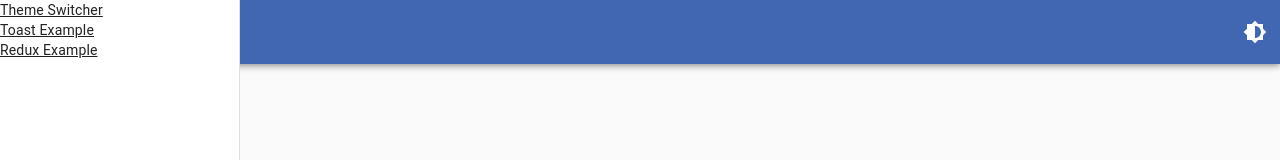
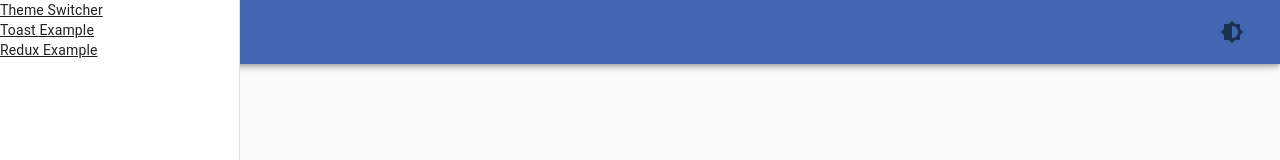
Before and after one commit to Luis-Hermida/react-template-project, a React (Create React App) app in the folder client/: page / in a window 1280 px wide. Shown: the top 160 px of the page. Built offline with nearby package versions, Linux system fonts and the light colour scheme.

Commit message:
Added configuration to tsconfig.json and replaced all regular functions to arrow ones

```diff
--- a/client/src/App.tsx
+++ b/client/src/App.tsx
@@ -6,14 +6,12 @@ import Hidden from '@material-ui/core/Hidden';
 import IconButton from '@material-ui/core/IconButton';
 import MenuIcon from '@material-ui/icons/Menu';
 import { makeStyles } from '@material-ui/core/styles';
-import { Button } from '@material-ui/core';
 import { ThemeContext } from './template_features/ThemeProvider';
 import Router from './template_features/Router';
 import { useTheme } from '@material-ui/core/styles';
 import { routes } from './template_features/Routes';
-
+import ThemeToggler from './template_features/components/ThemeToggler';
 import './App.css';
-import ThemeToggler from './template_features/components/ThemeToggler';
 
 const drawerWidth = '240px';
 const useStyles = makeStyles((theme) => ({
@@ -49,7 +47,7 @@ const useStyles = makeStyles((theme) => ({
     },
   },
   headerSection: {
-    marginLeft: 24,
+    margin: '0 24px',
     display: 'flex',
     flexDirection: 'row',
     justifyContent: 'space-between',
--- a/client/src/template_features/ReduxThunkExample.tsx
+++ b/client/src/template_features/ReduxThunkExample.tsx
@@ -1,9 +1,9 @@
-function ReduxThunkExample() {
+const ReduxThunkExample = () => {
   return (
     <div>
       <h1>Test</h1>
     </div>
   );
-}
+};
 
 export default ReduxThunkExample;
--- a/client/src/template_features/Router.tsx
+++ b/client/src/template_features/Router.tsx
@@ -24,8 +24,8 @@ const AnimatedSwitch = withRouter(({ location }) => (
   </SwitchTransition>
 ));
 
-function Router() {
+const Router = () => {
   return <AnimatedSwitch />;
-}
+};
 
 export default Router;
--- a/client/src/template_features/ToastProvider.tsx
+++ b/client/src/template_features/ToastProvider.tsx
@@ -1,9 +1,9 @@
-function ToastProvider() {
+const ToastProvider = () => {
   return (
     <div>
       <h1>Test</h1>
     </div>
   );
-}
+};
 
 export default ToastProvider;
--- a/client/src/template_features/components/ThemeToggler.tsx
+++ b/client/src/template_features/components/ThemeToggler.tsx
@@ -1,6 +1,6 @@
 import { FC, Fragment } from 'react';
 import { ThemeNames } from '../themes/base';
-import { makeStyles } from '@material-ui/core';
+import { IconButton } from '@material-ui/core';
 import Brightness5Icon from '@material-ui/icons/Brightness5';
 import Brightness6Icon from '@material-ui/icons/Brightness6';
 
@@ -9,20 +9,7 @@ interface ThemeTogglerProps {
   setThemeName: (themeName: string) => void;
 }
 
-const useStyles = makeStyles((theme) => ({
-  button: {
-    width: 50,
-    display: 'flex',
-    justifyContent: 'center',
-    padding: 4,
-    borderRadius: 4,
-    cursor: 'pointer',
-  },
-}));
-
 const ThemeToggler: FC<ThemeTogglerProps> = ({ themeName, setThemeName }) => {
-  const classes = useStyles();
-
   const isLightTheme = (currentThemeName: string) => {
     if (currentThemeName === ThemeNames.lightTheme) {
       return true;
@@ -32,14 +19,13 @@ const ThemeToggler: FC<ThemeTogglerProps> = ({ themeName, setThemeName }) => {
 
   return (
     <Fragment>
-      <div
-        className={classes.button}
+      <IconButton
         onClick={() => {
           setThemeName(isLightTheme(themeName) ? ThemeNames.darkTheme : ThemeNames.lightTheme);
         }}
       >
         {isLightTheme(themeName) ? <Brightness6Icon /> : <Brightness5Icon />}
-      </div>
+      </IconButton>
     </Fragment>
   );
 };
--- a/client/src/template_features/themes/dark.ts
+++ b/client/src/template_features/themes/dark.ts
@@ -4,7 +4,7 @@ export const darkTheme = createMuiTheme({
   palette: {
     type: 'dark',
     primary: {
-      main: '#333fff',
+      main: '#4167B2',
     },
   },
 });
--- a/client/src/template_features/views/ReduxStateExample.tsx
+++ b/client/src/template_features/views/ReduxStateExample.tsx
@@ -1,11 +1,9 @@
-import React from "react";
-
-function ReduxStateExample() {
+const ReduxStateExample = () => {
   return (
     <div>
       <h1>Redux State Example</h1>
     </div>
   );
-}
+};
 
 export default ReduxStateExample;
--- a/client/src/template_features/views/ThemeSwitcher.tsx
+++ b/client/src/template_features/views/ThemeSwitcher.tsx
@@ -4,18 +4,19 @@ import { Button } from '@material-ui/core';
 import { ThemeNames } from '../themes/base';
 import ThemeToggler from '../components/ThemeToggler';
 
-function ThemeSwitcher() {
+const ThemeSwitcher = () => {
   const { themeName, setThemeName } = useContext(ThemeContext);
 
   return (
     <div style={{ maxWidth: 600 }}>
+      <div>
         <h1>Theme Switcher</h1>
         <p>
           To create a theme first you will have to create it under the themes folder using
           createMuiTheme and then add it to themeMap under ./themes/base.ts for the ThemeProvider to
           know which theme to load.
         </p>
-      <hr />
+      </div>
       <div>
         <h2>Usage of Theme Provider</h2>
         <p>
@@ -37,7 +38,7 @@ function ThemeSwitcher() {
           Dark
         </Button>
       </div>
-      <br />
+      <div>
         <h2>Custom Toggler Component</h2>
         <p>
           The way the providers give us the theme information and the function to change them let us
@@ -45,7 +46,8 @@ function ThemeSwitcher() {
         </p>
         <ThemeToggler themeName={themeName} setThemeName={setThemeName} />
       </div>
+    </div>
   );
-}
+};
 
 export default ThemeSwitcher;
--- a/client/src/template_features/views/ToastExample.tsx
+++ b/client/src/template_features/views/ToastExample.tsx
@@ -1,11 +1,9 @@
-import React from "react";
-
-function ToastExample() {
+const ToastExample = () => {
   return (
     <div>
       <h1>Toast Example</h1>
     </div>
   );
-}
+};
 
 export default ToastExample;
```
Also changed, not shown: client/src/template_features/AnimationRouter.tsx (deleted, +0 -9 lines), client/tsconfig.json (+28 -12 lines), client/.eslintrc.js. Lines whose indentation alone changed are shown as unchanged.
